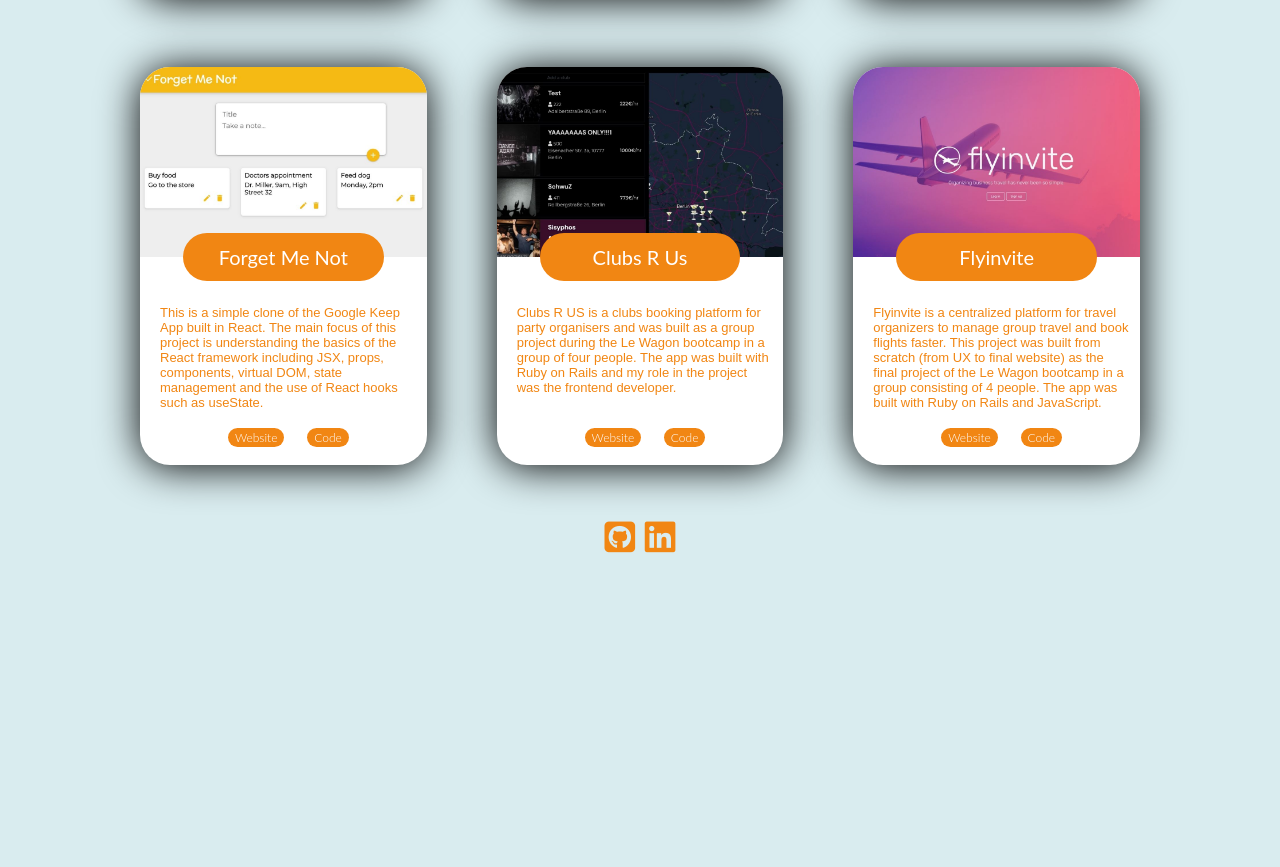
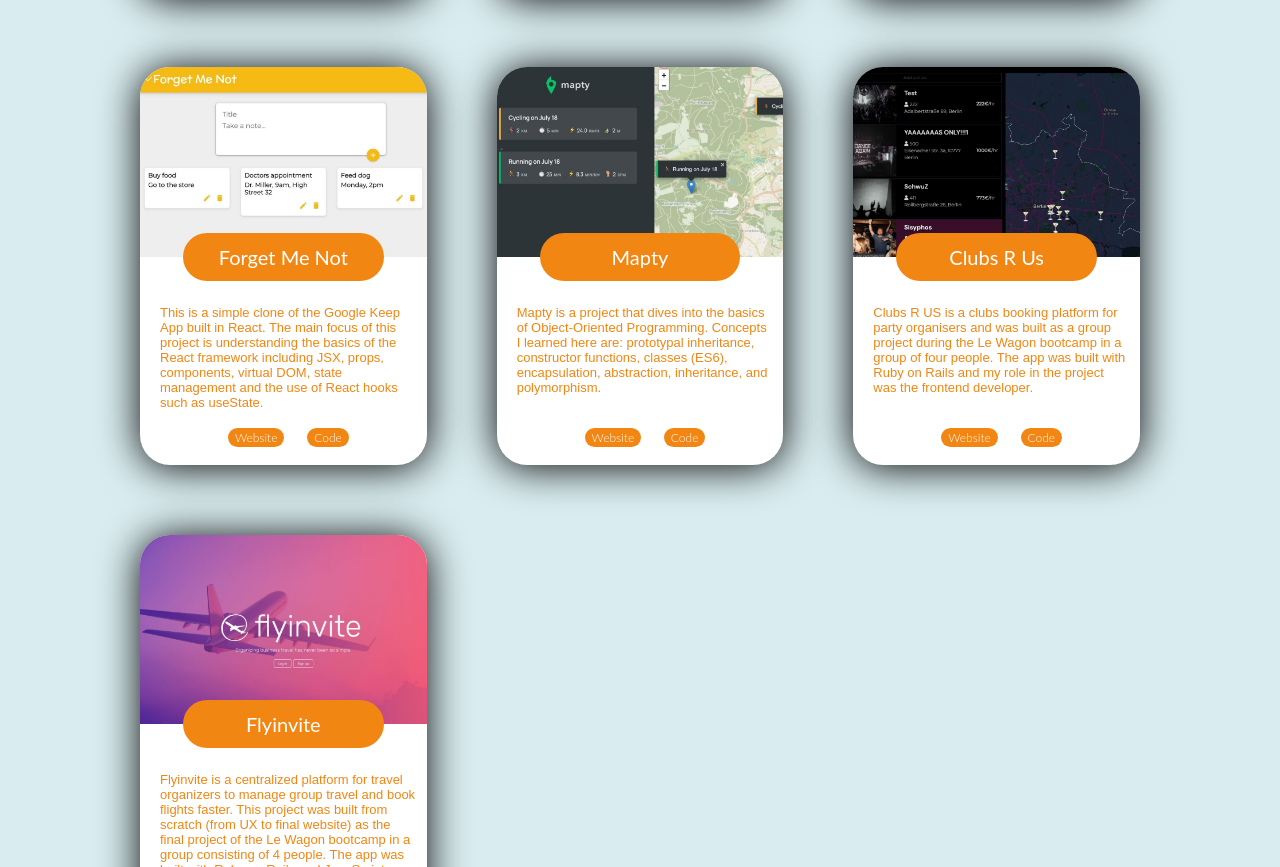
Before and after one commit to MareikeHeuer/mareike-heuer-portfolio, a website: page projects.html in a window 1280 px wide. Shown: the part 969-1836 px from the top of the page. Before the commit the page ends 1526 px from the top, so only its background shows below. Drawn offline with Linux system fonts and the light colour scheme.

Commit message:
Add Mapty project

```diff
--- a/projects.html
+++ b/projects.html
@@ -186,10 +186,33 @@
         </div>
       </div>
 
+
+        <div class="card">
+        <img
+          src="img/mapty.jpg"
+          alt="Project 8: Mapty"
+          class="card__img"
+        />
+
+        <h3 class="card__title">Mapty</h3>
+
+        <div class="card__content">
+          <div class="card__description">
+            <p>
+           Mapty is a project that dives into the basics of Object-Oriented Programming. Concepts I learned here are: prototypal inheritance, constructor functions, classes (ES6), encapsulation, abstraction, inheritance, and polymorphism.
+            </p>
+          </div>
+          <div class="card__item--links">
+            <a target="_blank" href="https://mareikeheuer.github.io/mapty-app-OOP/">Website</a>
+            <a target="_blank" href="https://github.com/MareikeHeuer/mapty-app-OOP">Code</a>
+          </div>
+        </div>
+      </div>
+
        <div class="card">
         <img
           src="img/clubs-r-us.jpg"
-          alt="Project 8: Clubs R Us - Ruby on Rails App"
+          alt="Project 9: Clubs R Us - Ruby on Rails App"
           class="card__img"
         />
 
@@ -211,7 +234,7 @@
        <div class="card">
         <img
           src="img/flyinvite.jpg"
-          alt="Project 9: Flyinvite - Ruby on Rails App"
+          alt="Project 10: Flyinvite - Ruby on Rails App"
           class="card__img"
         />
 
```
Also changed, not shown: img/mapty.jpg (added).
